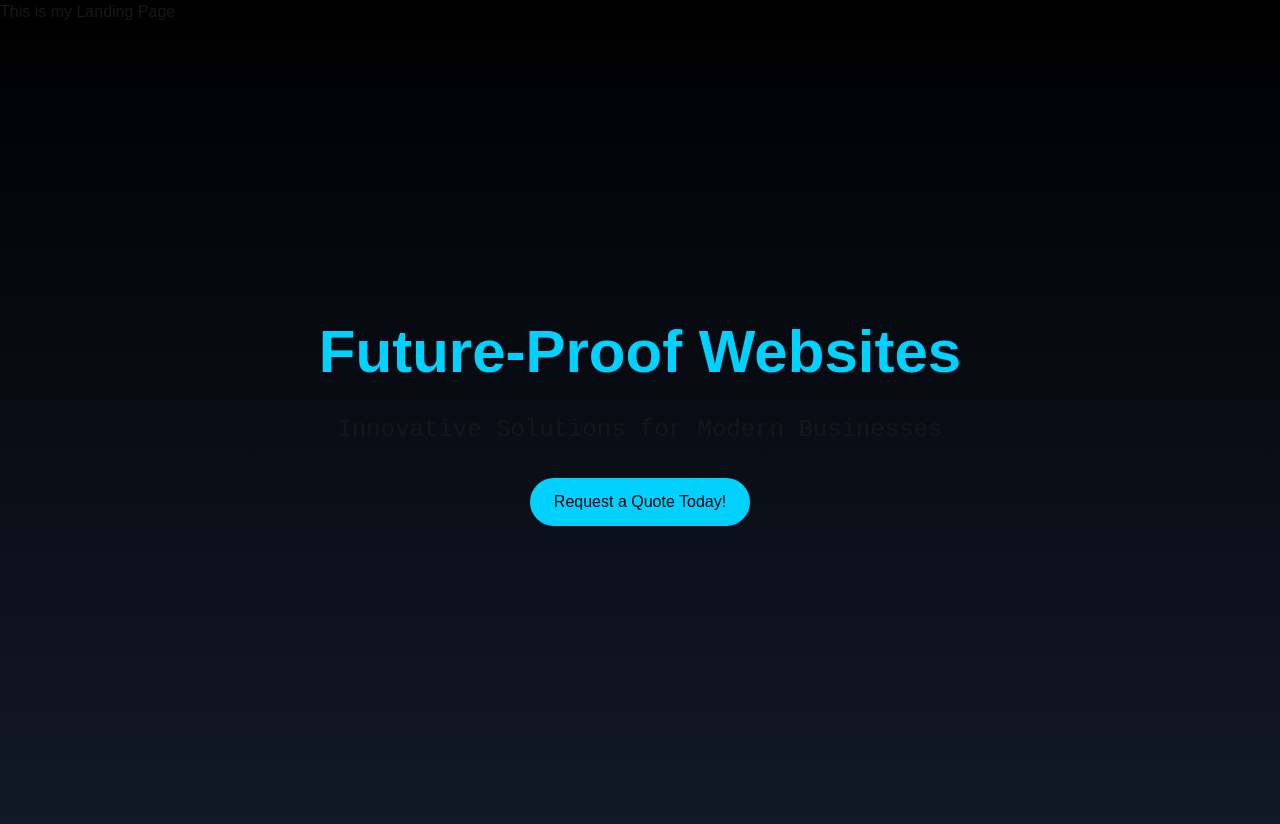
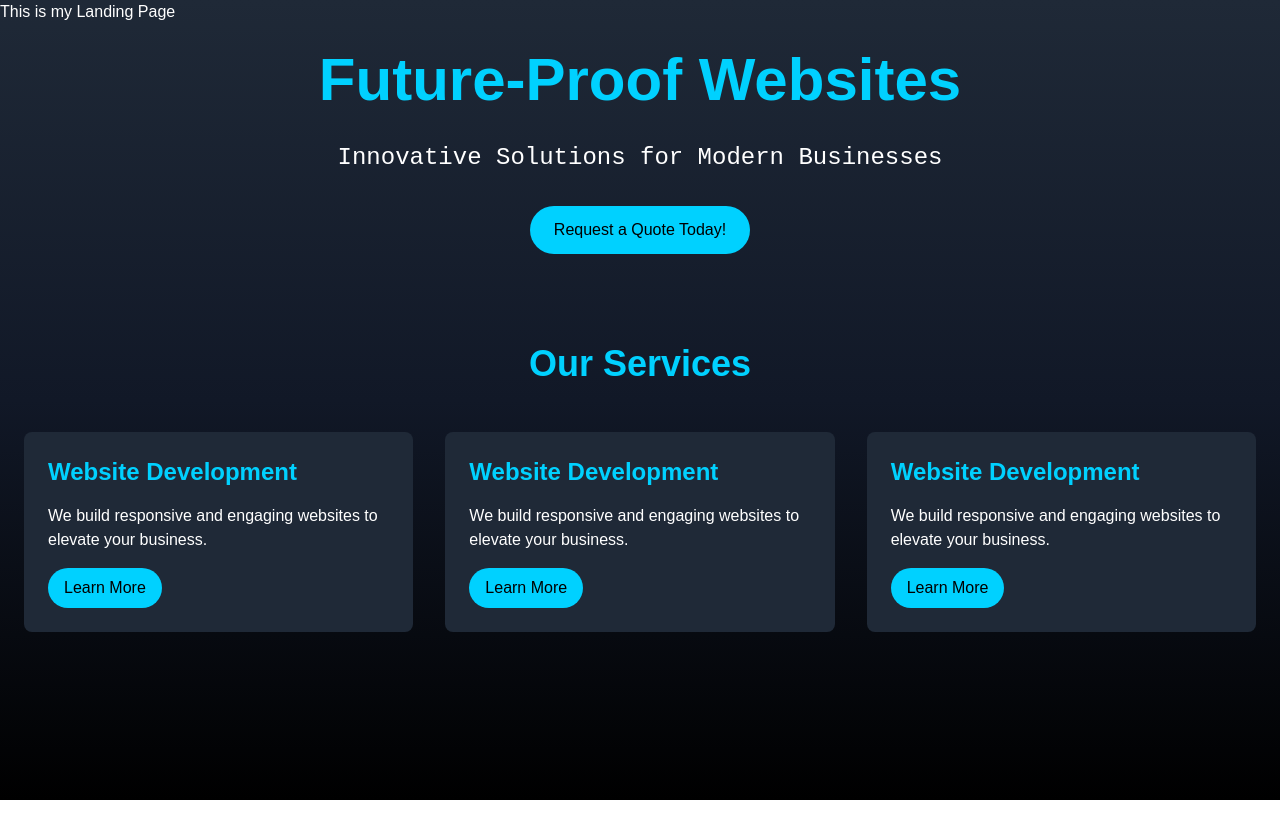
Before and after one commit to m00nwalker/moonwalker_Tech, a Next.js app in the folder moonwalker-app/: page / in a window 1280 px wide. After the commit the page ends 800 px from the top, so only its background shows below. Built offline with nearby package versions, Linux system fonts and the light colour scheme.

Commit message:
added service section and image logo

```diff
--- a/moonwalker-app/app/page.tsx
+++ b/moonwalker-app/app/page.tsx
@@ -1,10 +1,12 @@
 import { Hero } from "@/components/hero";
+import { Services } from "@/components/services";
 
 export default function Home() {
   return (
-    <div className="min-h-screen bg-gradient-to-b from-black to-gray-900 text white">
+    <div className="min-h-screen bg-gradient-to-b from-gray-800 via-gray-900 to-black text-white">
     <p>This is my Landing Page</p>
     <Hero />
+    <Services />
     </div>
   )
 }
--- /dev/null
+++ b/moonwalker-app/components/cards.tsx
@@ -0,0 +1,12 @@
+export function Card() {
+    return (
+        <div className="p-6 bg-gray-800 rounded-lg hover:shadow-lg transition-transform duration-300 transform hover:scale-105">
+            <h3 className="text-2xl font-semibold text-electricBlue mb-4">Website Development
+            </h3>
+                <p>We build responsive and engaging websites to elevate your business.</p>
+                <button className="mt-4 bg-electricBlue text-black px-4 py-2 rounded-full hover:bg-neonGreen hover:text-black transition duration-300">
+                Learn More
+                </button>
+        </div>
+    );
+}
--- a/moonwalker-app/components/hero.tsx
+++ b/moonwalker-app/components/hero.tsx
@@ -1,7 +1,7 @@
 
 export function Hero() {
     return (
-        <div className="flex flex-col items-center justify-center space-y-8 h-screen">
+        <div className="flex flex-col items-center justify-center space-y-8 h-64">
             <h1 className="text-6xl font-orbitron font-bold text-electricBlue">Future-Proof Websites</h1>
             <p className="text-2xl font-robotMono">Innovative Solutions for Modern Businesses</p>
             <button className="bg-electricBlue text-black px-6 py-3 rounded-full hover:bg-neonGreen hover:text-black transition duration-300">
--- a/moonwalker-app/components/services.tsx
+++ b/moonwalker-app/components/services.tsx
@@ -0,0 +1,14 @@
+import { Card } from "./cards";
+
+export function Services() {
+    return (
+        <div className="py-16 px-6">
+            <h2 className="text-4xl font-bold text-center mb-12 text-electricBlue">Our Services</h2>
+            <div className="grid grid-cols-1 md:grid-cols-3 gap-8">
+                <Card />
+                <Card />
+                <Card />
+            </div>
+        </div>
+    );
+}
```
Also changed, not shown: moonwalker-app/app/assets/Moonwalker Tech_transparent-.png (added).
